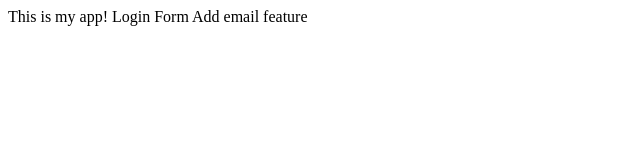
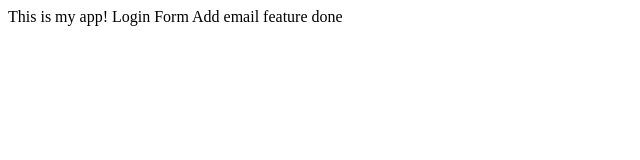
Before and after one commit to mschukat/app1, a plain HTML site: page index.html in a window 1280 px wide. Shown: the full height of the page, 0-640 px from the left. Drawn offline with Linux system fonts and the light colour scheme.

Commit message:
index modified

```diff
--- a/index.html
+++ b/index.html
@@ -5,6 +5,6 @@
 <body>
   This is my app!
   Login Form
-  Add email feature
+  Add email feature done
 </body>
 </html>
```
